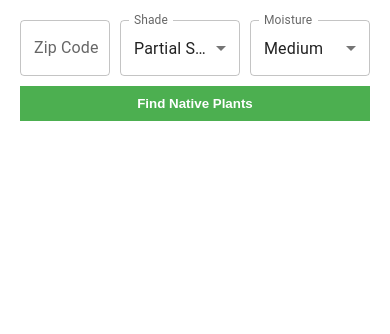
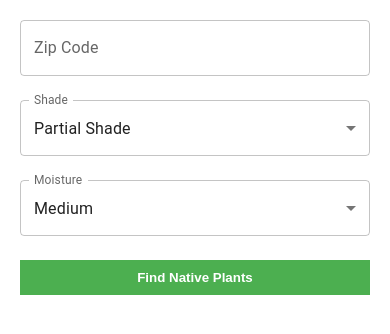
Before and after one commit to developing-human/planting-life, a React (Create React App) app in the folder frontend/: page / in a window 390 px wide. Shown: the top 334 px of the page. Built offline with nearby package versions, Linux system fonts and the light colour scheme.

Commit message:
Better mobile formatting for inputs

```diff
--- a/frontend/src/App.css
+++ b/frontend/src/App.css
@@ -9,13 +9,6 @@ body {
   margin: 0 auto;
 }
 
-form {
-  display: grid;
-  grid-template-columns: repeat(3, 1fr);
-  gap: 10px;
-  margin-bottom: 20px;
-}
-
 label {
   display: flex;
   flex-direction: column;
@@ -23,7 +16,7 @@ label {
 }
 
 button[type="submit"] {
-  grid-column: span 3;
+  width: 100%;
   background-color: #4CAF50;
   color: white;
   font-weight: bold;
--- a/frontend/src/Plants.js
+++ b/frontend/src/Plants.js
@@ -2,6 +2,7 @@ import React, { useState, useEffect } from "react";
 
 // import material ui for zip code input
 import TextField from "@mui/material/TextField";
+import Grid from "@mui/material/Grid";
 
 // import reusable dropdown select component
 import DropdownSelect from "./DropdownSelect";
@@ -105,15 +106,26 @@ const Plants = () => {
   return (
     <div>
       <form onSubmit={handleSubmit}>
+        <Grid container spacing={3} style={{display: 'flex'}}>
+          <Grid item xs={12} sm={4}>
             <TextField id="zip"
                        label="Zip Code"
                        variant="outlined"
                        onChange={handleZipChange}
+                       sx={{width: '100%'}}
                        inputProps={{ inputMode: 'numeric', pattern: '[0-9]*' }} />
+          </Grid>
+          <Grid item xs={12} sm={4}>
             <DropdownSelect id="shade" label="Shade" options={shadeOptions} onChange={handleShadeChange} value={shade}/>
+          </Grid>
+          <Grid item xs={12} sm={4}>
             <DropdownSelect id="moisture" label="Moisture" options={moistureOptions} onChange={handleMoistureChange} value={moisture}/>
+          </Grid>
+          <Grid item xs={12} sm={12}>
+            <button type="submit">Find Native Plants</button>
+          </Grid>
+        </Grid>
 
-        <button type="submit">Find Native Plants</button>
       </form>
       <table>
         <tbody>
```
Lines whose indentation alone changed are shown as unchanged.
